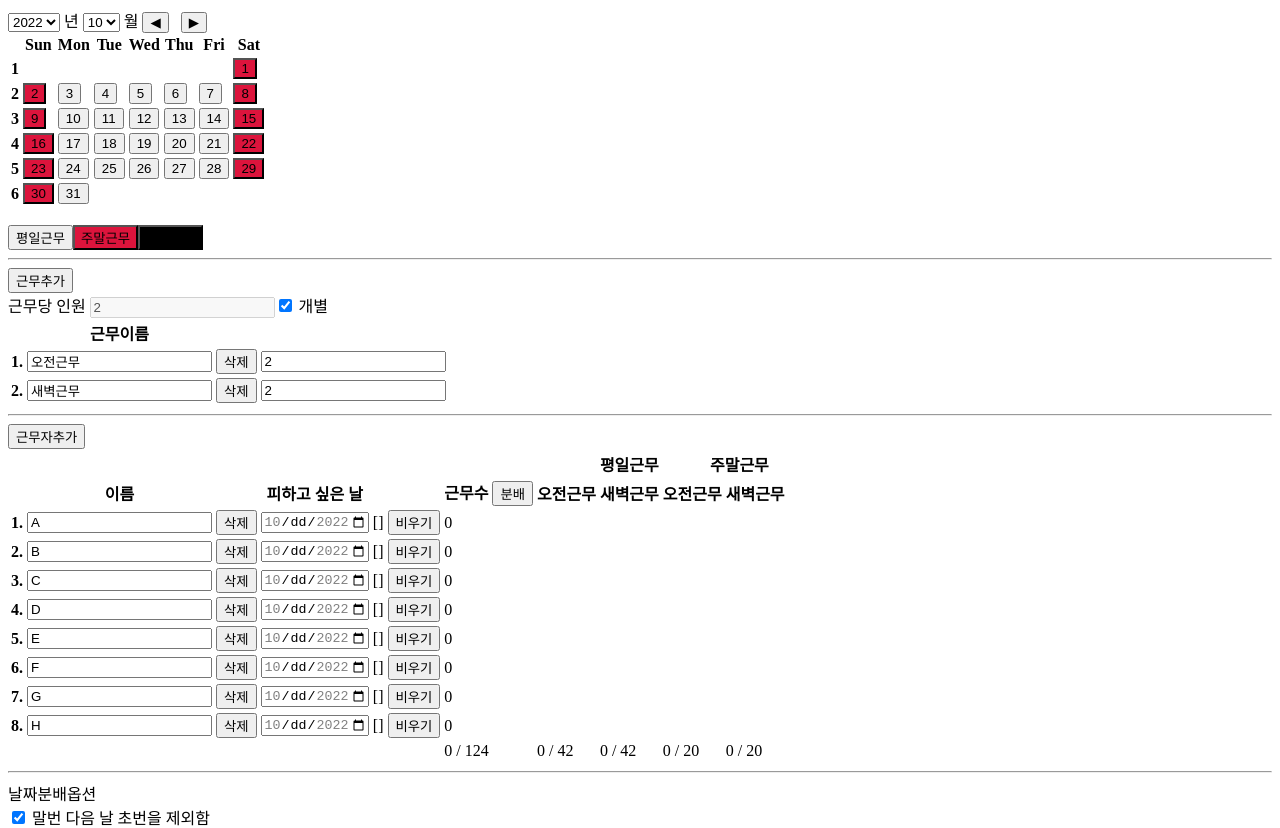
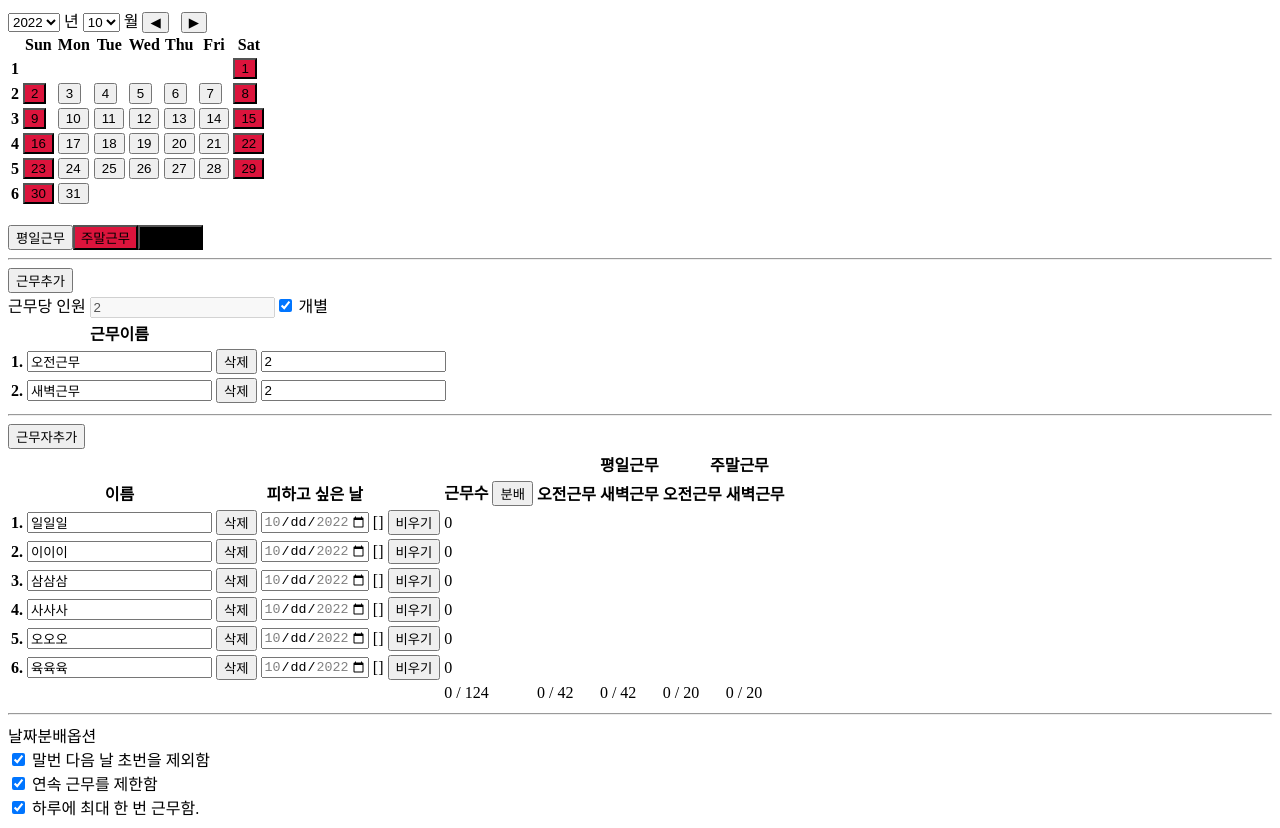
Before and after one commit to woajun/schedule-divider, a Vue app: page / in a window 1280 px wide. Shown: the top 828 px of the page. Built offline with nearby package versions, Linux system fonts and the light colour scheme.

Commit message:
worker name

```diff
--- a/src/components/SpecifyWorker/SpecifyWorker.vue
+++ b/src/components/SpecifyWorker/SpecifyWorker.vue
@@ -42,7 +42,7 @@ const range = computed(() => {
 
 const emit = defineEmits(['workers']);
 const workers = reactive<SpecifyWorker[]>(
-  ['A', 'B', 'C', 'D', 'E', 'F', 'G', 'H'].map((name) => ({
+  ['일일일', '이이이', '삼삼삼', '사사사', '오오오', '육육육'].map((name) => ({
     id: newID(),
     name,
     avoidDays: [],
```
